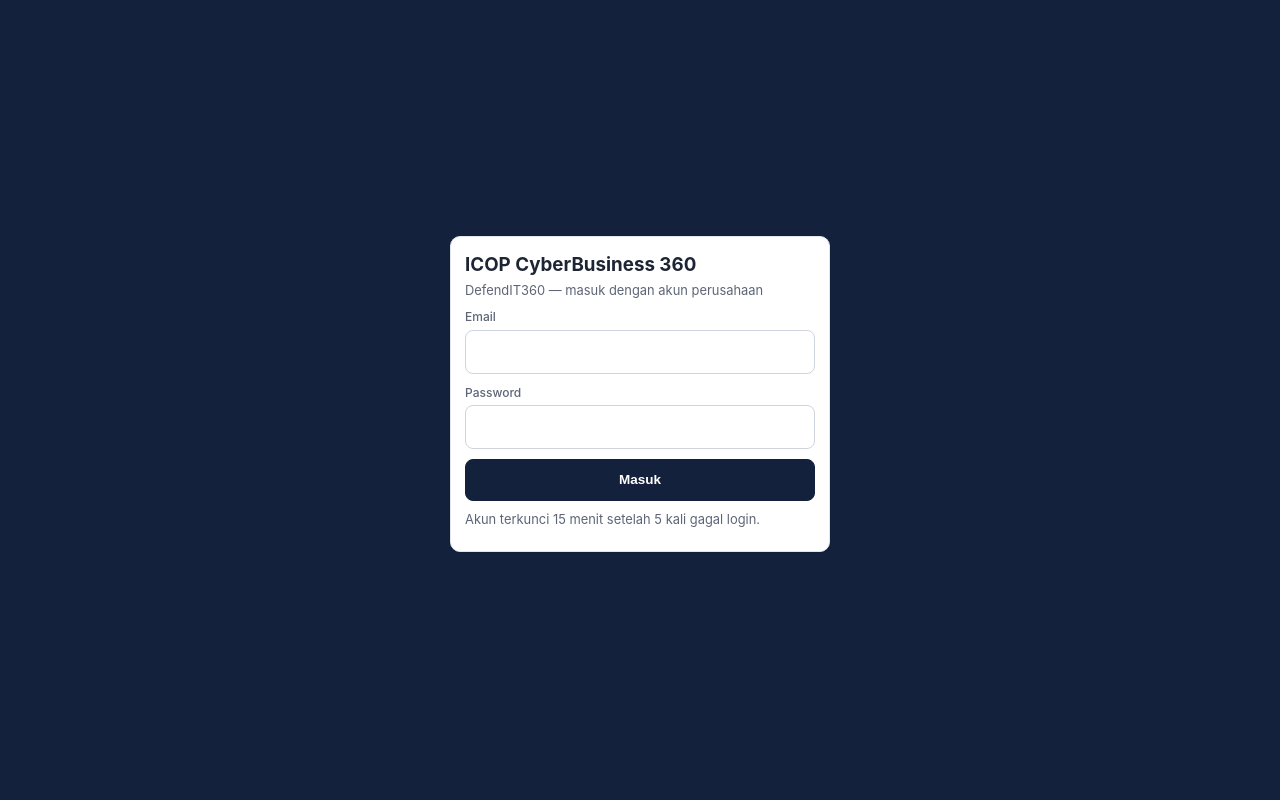
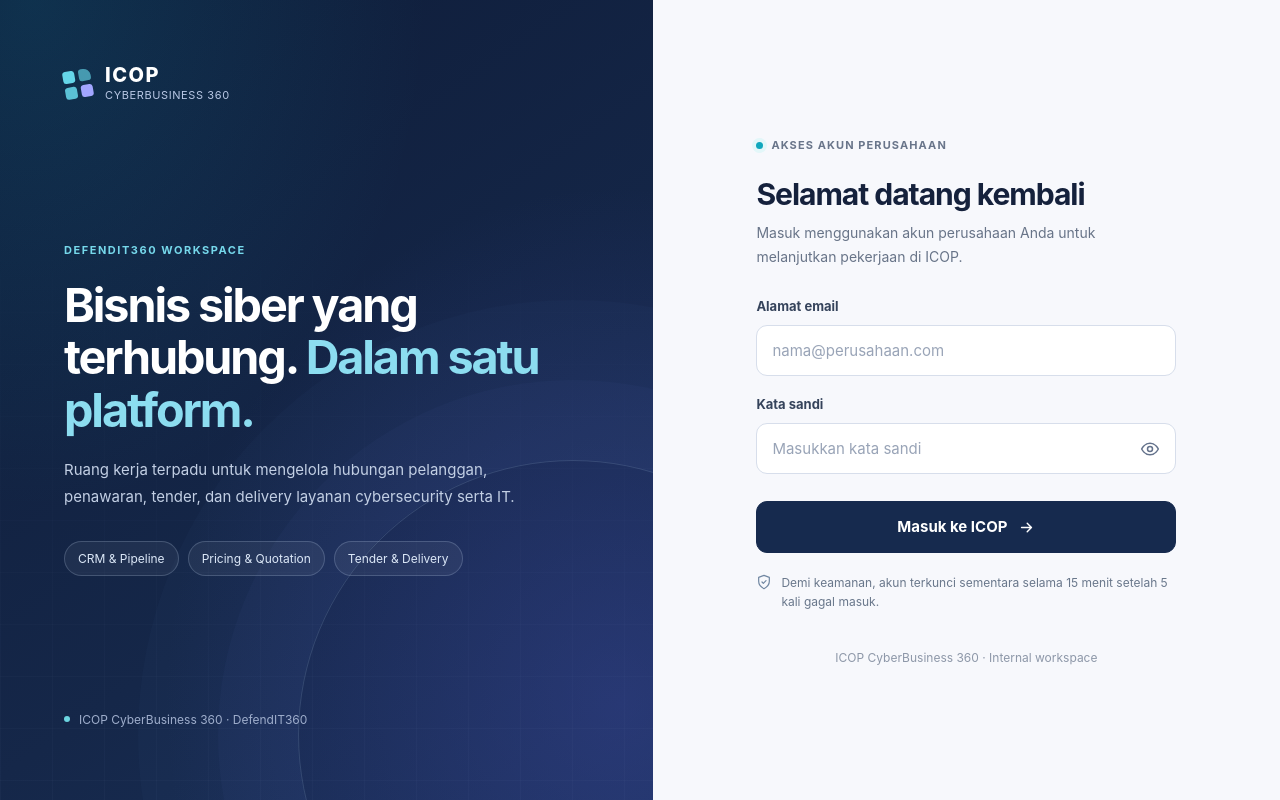
Before and after one commit to elanghaqeem-hash/ICOP, a Next.js app in the folder apps/web/: page /login in a window 1280 px wide. Built offline with nearby package versions, Linux system fonts and the light colour scheme.

Commit message:
feat(login): redesign sign-in with accessible password toggle

```diff
--- a/apps/web/src/app/login/page.tsx
+++ b/apps/web/src/app/login/page.tsx
@@ -1,33 +1,143 @@
 'use client';
+
 import { useRouter } from 'next/navigation';
-import { useState } from 'react';
+import { useState, type FormEvent } from 'react';
 import { api, setSession } from '@/lib/api';
-import { ErrorBox, Field, useAction } from '@/components/ui';
+import { ErrorBox, useAction } from '@/components/ui';
+import './login.css';
+
+function PasswordVisibilityIcon({ visible }: { visible: boolean }) {
+  return visible ? (
+    <svg viewBox="0 0 24 24" fill="none" stroke="currentColor" strokeWidth="1.8" strokeLinecap="round" strokeLinejoin="round" aria-hidden="true">
+      <path d="M3 3l18 18" />
+      <path d="M10.6 5.2a10.7 10.7 0 011.4-.1c4.8 0 8.6 3.1 10 6.9a11.4 11.4 0 01-3.5 4.7" />
+      <path d="M6.1 6.2A11.2 11.2 0 002 12c1.4 3.8 5.2 6.9 10 6.9 1.5 0 2.9-.3 4.1-.9" />
+      <path d="M10 10a3 3 0 004 4" />
+    </svg>
+  ) : (
+    <svg viewBox="0 0 24 24" fill="none" stroke="currentColor" strokeWidth="1.8" strokeLinecap="round" strokeLinejoin="round" aria-hidden="true">
+      <path d="M2 12s3.6-7 10-7 10 7 10 7-3.6 7-10 7S2 12 2 12z" />
+      <circle cx="12" cy="12" r="3" />
+    </svg>
+  );
+}
 
 export default function LoginPage() {
   const [email, setEmail] = useState('');
   const [password, setPassword] = useState('');
+  const [showPassword, setShowPassword] = useState(false);
   const { busy, error, run } = useAction();
   const router = useRouter();
-  const submit = (e: React.FormEvent) => {
+
+  const submit = (e: FormEvent<HTMLFormElement>) => {
     e.preventDefault();
-    run(async () => {
+    if (busy) return;
+    void run(async () => {
+      // Keep the existing tenant, API contract, session handling, and MFA routing.
       const r = await api('/api/v1/auth/login', { body: { tenant: 'DEIT', email, password } });
       setSession(r);
       router.replace(r.user.forcePasswordChange ? '/change-password' : r.mfaRequired ? '/mfa' : r.user.role === 'customer_user' ? '/portal' : '/');
     });
   };
+
   return (
-    <div className="login-wrap">
-      <form className="card login-card" onSubmit={submit}>
-        <h1>ICOP CyberBusiness 360</h1>
-        <p className="sub">DefendIT360 — masuk dengan akun perusahaan</p>
-        <ErrorBox error={error} />
-        <Field label="Email"><input type="email" autoComplete="username" required value={email} onChange={(e) => setEmail(e.target.value)} /></Field>
-        <Field label="Password"><input type="password" autoComplete="current-password" required value={password} onChange={(e) => setPassword(e.target.value)} /></Field>
-        <button className="btn" style={{ width: '100%' }} disabled={busy}>{busy ? 'Memproses…' : 'Masuk'}</button>
-        <p className="sub" style={{ marginTop: 10 }}>Akun terkunci 15 menit setelah 5 kali gagal login.</p>
-      </form>
+    <div className="auth-layout">
+      <aside className="auth-showcase" aria-label="ICOP CyberBusiness 360">
+        <div className="auth-showcase__orb" aria-hidden="true" />
+        <div className="auth-showcase__inner">
+          <div className="auth-brand" aria-label="ICOP CyberBusiness 360">
+            <span className="auth-brand__mark" aria-hidden="true"><i /><i /><i /><i /></span>
+            <span className="auth-brand__name">
+              <strong>ICOP</strong>
+              <small>CYBERBUSINESS 360</small>
+            </span>
+          </div>
+          <div className="auth-showcase__copy">
+            <span className="auth-eyebrow">DEFENDIT360 WORKSPACE</span>
+            <h1>Bisnis siber yang terhubung. <span>Dalam satu platform.</span></h1>
+            <p>Ruang kerja terpadu untuk mengelola hubungan pelanggan, penawaran, tender, dan delivery layanan cybersecurity serta IT.</p>
+            <div className="auth-showcase__modules" aria-label="Area kerja ICOP">
+              <span>CRM &amp; Pipeline</span>
+              <span>Pricing &amp; Quotation</span>
+              <span>Tender &amp; Delivery</span>
+            </div>
+          </div>
+          <p className="auth-showcase__foot">ICOP CyberBusiness 360 · DefendIT360</p>
+        </div>
+      </aside>
+
+      <main className="auth-main">
+        <div className="auth-form-shell">
+          <div className="auth-topline"><span className="auth-topline__dot" /> Akses akun perusahaan</div>
+          <form className="auth-card" onSubmit={submit}>
+            <div className="auth-card__heading">
+              <h2>Selamat datang kembali</h2>
+              <p>Masuk menggunakan akun perusahaan Anda untuk melanjutkan pekerjaan di ICOP.</p>
+            </div>
+            <ErrorBox error={error} />
+
+            <div className="auth-field">
+              <label htmlFor="icop-login-email">Alamat email</label>
+              <input
+                id="icop-login-email"
+                type="email"
+                inputMode="email"
+                autoComplete="username"
+                autoCapitalize="none"
+                spellCheck={false}
+                placeholder="nama@perusahaan.com"
+                value={email}
+                onChange={(e) => setEmail(e.target.value)}
+                required
+                disabled={busy}
+              />
+            </div>
+
+            <div className="auth-field">
+              <label htmlFor="icop-login-password">Kata sandi</label>
+              <div className="auth-password">
+                <input
+                  id="icop-login-password"
+                  type={showPassword ? 'text' : 'password'}
+                  autoComplete="current-password"
+                  placeholder="Masukkan kata sandi"
+                  value={password}
+                  onChange={(e) => setPassword(e.target.value)}
+                  required
+                  disabled={busy}
+                />
+                <button
+                  type="button"
+                  className="auth-password__toggle"
+                  onClick={() => setShowPassword((current) => !current)}
+                  aria-label={showPassword ? 'Sembunyikan kata sandi' : 'Lihat kata sandi'}
+                  aria-pressed={showPassword}
+                  aria-controls="icop-login-password"
+                >
+                  <PasswordVisibilityIcon visible={showPassword} />
+                </button>
+              </div>
+            </div>
+
+            <button className="auth-submit" type="submit" disabled={busy} aria-busy={busy}>
+              <span>{busy ? 'Sedang masuk…' : 'Masuk ke ICOP'}</span>
+              {!busy && (
+                <svg viewBox="0 0 24 24" fill="none" stroke="currentColor" strokeWidth="2" strokeLinecap="round" strokeLinejoin="round" aria-hidden="true">
+                  <path d="M5 12h14m-6-6l6 6-6 6" />
+                </svg>
+              )}
+            </button>
+            <p className="auth-lock-note">
+              <svg viewBox="0 0 24 24" fill="none" stroke="currentColor" strokeWidth="1.8" strokeLinecap="round" strokeLinejoin="round" aria-hidden="true">
+                <path d="M12 22s8-4 8-11V5l-8-3-8 3v6c0 7 8 11 8 11z" />
+                <path d="m9 12 2 2 4-4" />
+              </svg>
+              <span>Demi keamanan, akun terkunci sementara selama 15 menit setelah 5 kali gagal masuk.</span>
+            </p>
+          </form>
+          <p className="auth-main__footer">ICOP CyberBusiness 360 · Internal workspace</p>
+        </div>
+      </main>
     </div>
   );
 }
```
